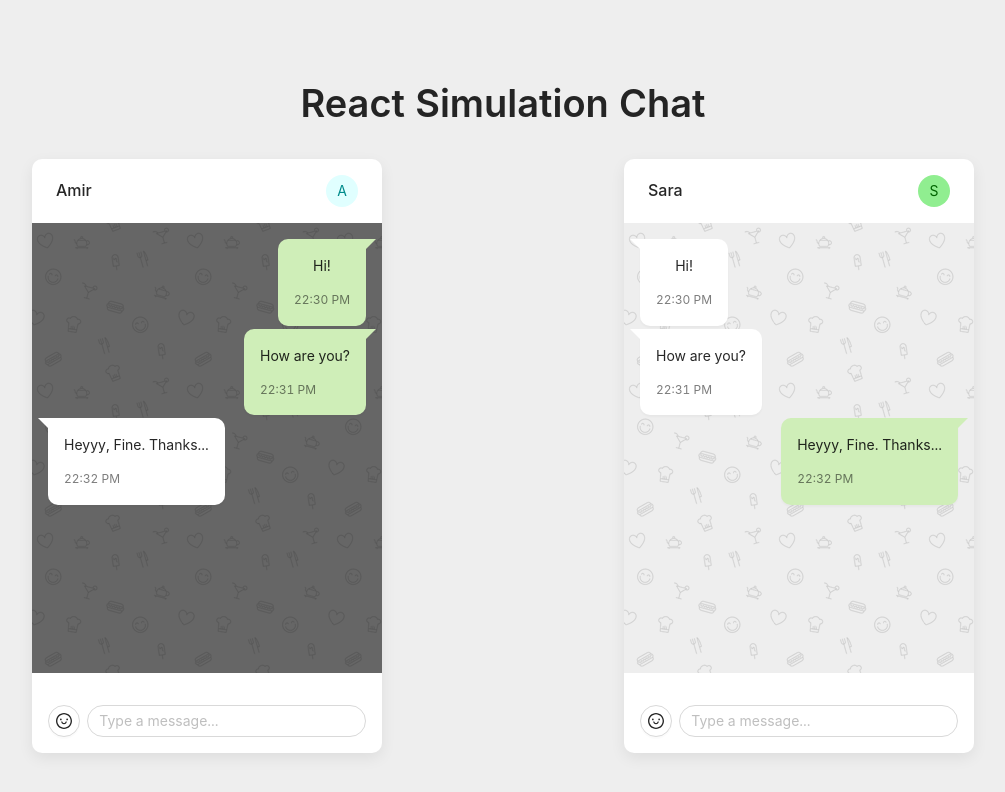
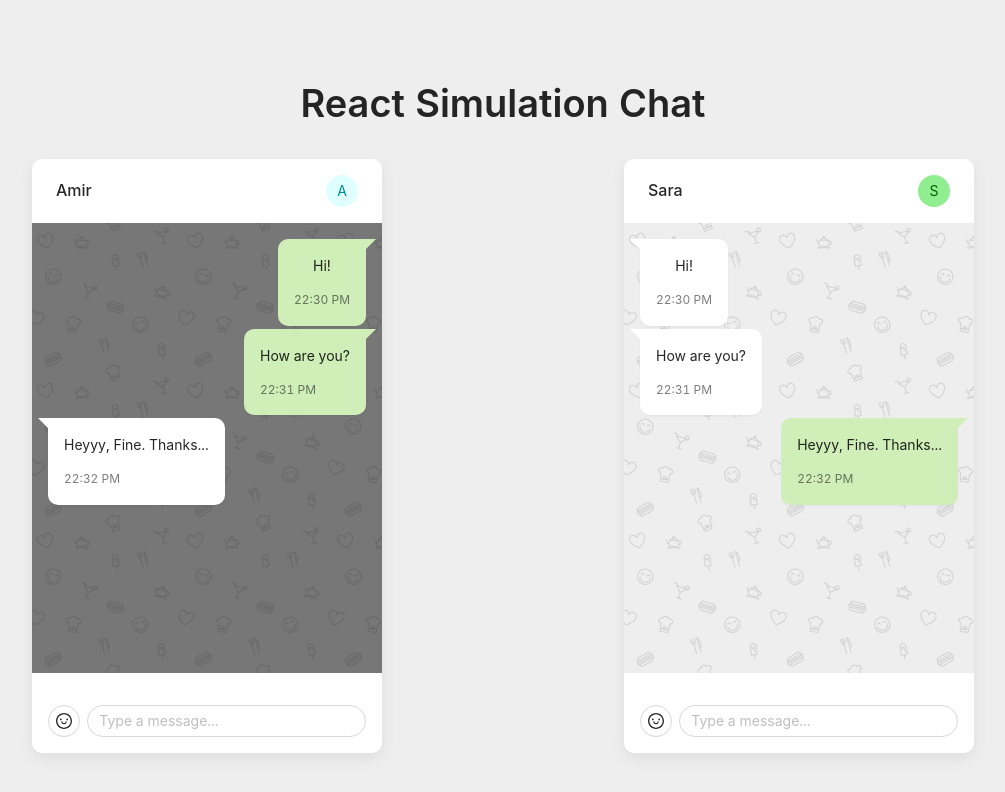
Before and after one commit to amiryxe/react-simulation-chat, a React (Create React App) app: page / in a window 1280 px wide. Shown: the top 792 px of the page, without its empty margins (137-1142 px from the left). Built offline with nearby package versions, Linux system fonts and the light colour scheme; the HTML template or start-up script is replaced by a standard one.

Commit message:
improve dependencies

```diff
--- a/package.json
+++ b/package.json
@@ -3,10 +3,11 @@
   "version": "0.1.0",
   "private": true,
   "dependencies": {
+    "@ant-design/icons": "^4.1.0",
     "@testing-library/jest-dom": "^4.2.4",
     "@testing-library/react": "^9.3.2",
     "@testing-library/user-event": "^7.1.2",
-    "antd": "^4.2.2",
+    "antd": "^4.2.3",
     "react": "^16.13.1",
     "react-dom": "^16.13.1",
     "react-scripts": "3.4.1"
--- a/src/components/ChatBox.js
+++ b/src/components/ChatBox.js
@@ -1,7 +1,7 @@
 import React, { useState, useEffect } from 'react';
 import MessageList from '../components/MessageList';
 import { formatAMPM } from '../util/time';
-import { Button, Row, Col, Avatar, Card, Input, Tooltip } from 'antd';
+import { Button, Row, Col, Avatar, Card, Input, Tooltip, Popover } from 'antd';
 import { SmileOutlined } from '@ant-design/icons';
 
 const ChatBox = ({
@@ -66,9 +66,11 @@ const ChatBox = ({
       <div className='input-chat'>
         <Row>
           <Col flex={2} style={{ textAlign: 'left' }}>
-            <Tooltip title='Emoji'>
-              <Button shape='circle' icon={<SmileOutlined />} />
-            </Tooltip>
+            <Popover content='salam' title='Title' trigger='click'>
+              <Tooltip placement='bottom' title='Emoji'>
+                <Button shape='circle' icon={<SmileOutlined />} />
+              </Tooltip>
+            </Popover>
           </Col>
 
           <Col flex={10}>
--- a/src/pages/Chat.js
+++ b/src/pages/Chat.js
@@ -38,7 +38,7 @@ const Chat = () => {
               userType='send'
               userName='Amir'
               color='Cyan'
-              background={{ pattern: Pattern, color: '#666' }}
+              background={{ pattern: Pattern, color: '#777' }}
               messages={messages}
               setMessages={setMessages}
             />
```
Also changed, not shown: 2 other files (tests, documents, lock files or other folders).
